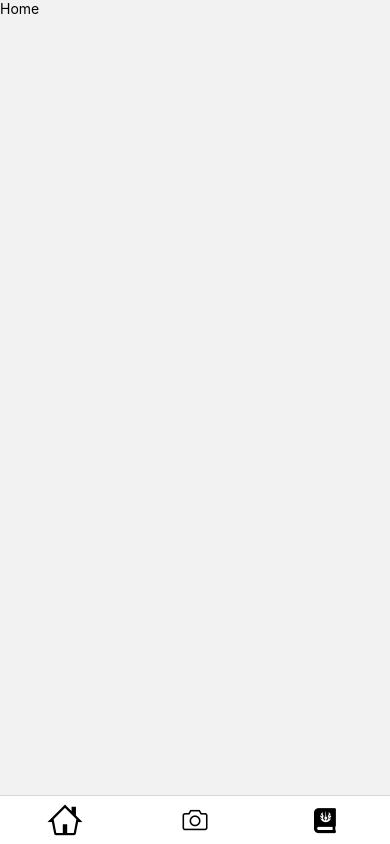
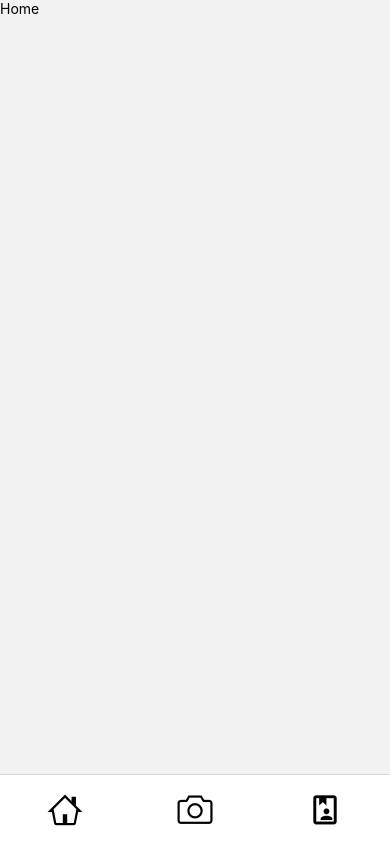
Before and after one commit to aionitel/justeatAI, a React Native app: screen / in a window 390 px wide. Built offline with nearby package versions, Linux system fonts and the light colour scheme.

Commit message:
touchableOpacity working with navbar icons, navbar finished for now

```diff
--- a/components/nav/NavBar.tsx
+++ b/components/nav/NavBar.tsx
@@ -8,6 +8,9 @@ import Journal from '../../pages/Journal';
 import Octicons from 'react-native-vector-icons/Octicons'
 import SimpleLineIcons from 'react-native-vector-icons/SimpleLineIcons'
 import FontAwesome5 from 'react-native-vector-icons/FontAwesome5'
+import MaterialCommunityIcons from 'react-native-vector-icons/MaterialCommunityIcons'
+
+// TODO: make navbar work with touchable opacity
 
 const Tab = createBottomTabNavigator();
 
@@ -20,30 +23,38 @@ const NavBar = () => {
           screenOptions={{
             headerShown: false,
             tabBarShowLabel: false,
+            tabBarHideOnKeyboard: true,
+            tabBarStyle: {
+              height: 70
+            }
           }}
         >
           <Tab.Screen name='Home' component={Home}
-            options={{
+            options={({ navigation }) => ({
               tabBarIcon: ({ size, focused, color}) => (
-                <Octicons name='home' size={size + 10} />
-
+                <TouchableOpacity onPress={() => navigation.navigate('Home')}>
+                  <Octicons name='home' size={size + 10} />
+                </TouchableOpacity>
               )
-            }}
+            })}
           />
           <Tab.Screen name='Camera' component={Camera}
-            options={{
+            options={({ navigation }) => ({
               tabBarIcon: ({ size, focused, color}) => (
-                <SimpleLineIcons name='camera' size={size} />
-
+                <TouchableOpacity onPress={() => navigation.navigate('Camera')}>
+                  <SimpleLineIcons name='camera' size={size + 10} />
+                </TouchableOpacity>
               )
-            }}
+            })}
           />
           <Tab.Screen name='Journal' component={Journal}
-            options={{
+            options={({ navigation }) => ({
               tabBarIcon: ({ size, focused, color}) => (
-                <FontAwesome5 name='journal-whills' size={size} />
+                <TouchableOpacity onPress={() => navigation.navigate('Journal')}>
+                  <MaterialCommunityIcons name='book-account-outline' size={size + 10} />
+                </TouchableOpacity>
               )
-            }}
+            })}
           />
         </Tab.Navigator>
       </NavigationContainer>
@@ -51,9 +62,4 @@ const NavBar = () => {
   )
 }
 
-interface IconProps {
-  image: ImageSourcePropType
-  size: number
-}
-
 export default NavBar
```
